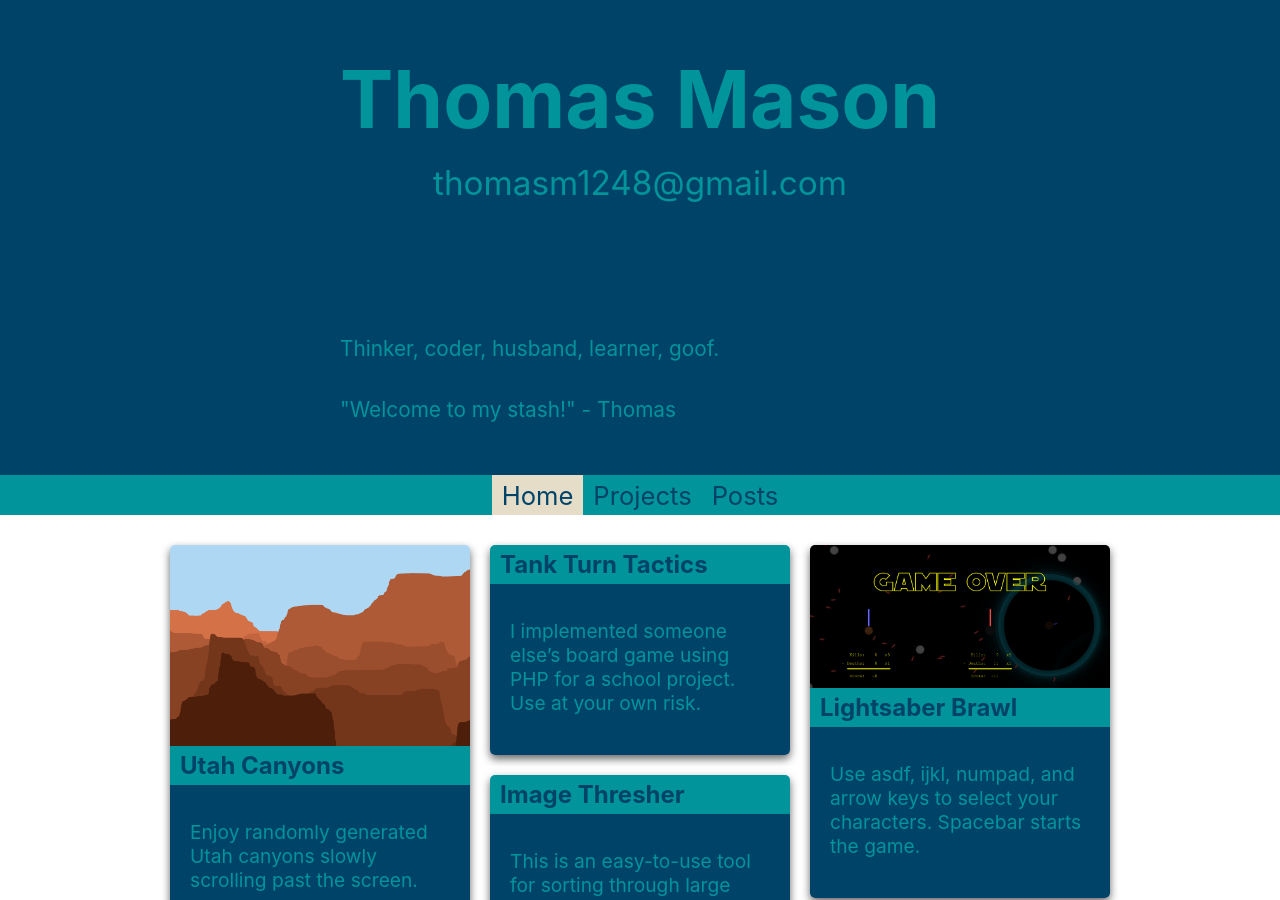
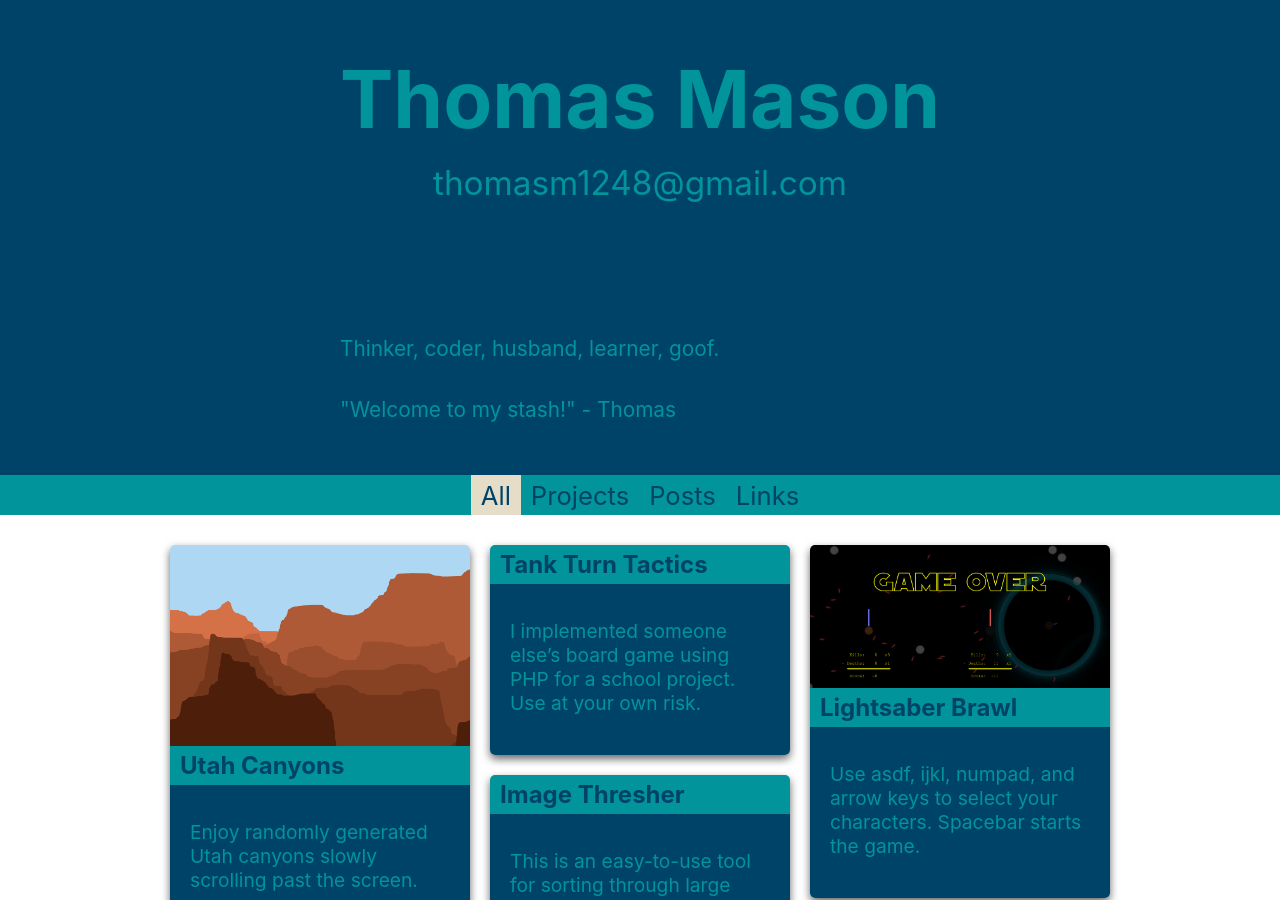
Before and after one commit to thomasm1248/thomasm1248.github.io, a Jekyll site: the page built from index.md, in a window 1280 px wide and 900 px high. Built offline with Jekyll 4.4.1, drawn with Linux system fonts in a browser that asks for light colours.

Commit message:
Home is now All, add Links

```diff
--- a/_includes/navbar.html
+++ b/_includes/navbar.html
@@ -1,5 +1,6 @@
 <nav>
-    <a href="/"{% if page.selectedTab and page.selectedTab == "home" %} class="current-page" {% endif %}>Home
+    <a href="/"{% if page.selectedTab and page.selectedTab == "all" %} class="current-page" {% endif %}>All
     </a><a href="/projects/"{% if page.selectedTab and page.selectedTab == "projects" %} class="current-page" {% endif %}>Projects
-    </a><a href="/posts/"{% if page.selectedTab and page.selectedTab == "posts" %} class="current-page" {% endif %}>Posts</a>
+    </a><a href="/posts/"{% if page.selectedTab and page.selectedTab == "posts" %} class="current-page" {% endif %}>Posts
+    </a><a href="/links/"{% if page.selectedTab and page.selectedTab == "links" %} class="current-page" {% endif %}>Links</a>
 </nav>
--- a/index.md
+++ b/index.md
@@ -1,6 +1,6 @@
 ---
 layout: post-cards
-selectedTab: "home"
+selectedTab: all
 title: Home
 permalink: /
 ---
```
Also changed, not shown: links/index.md (added, +6 -0 lines).
